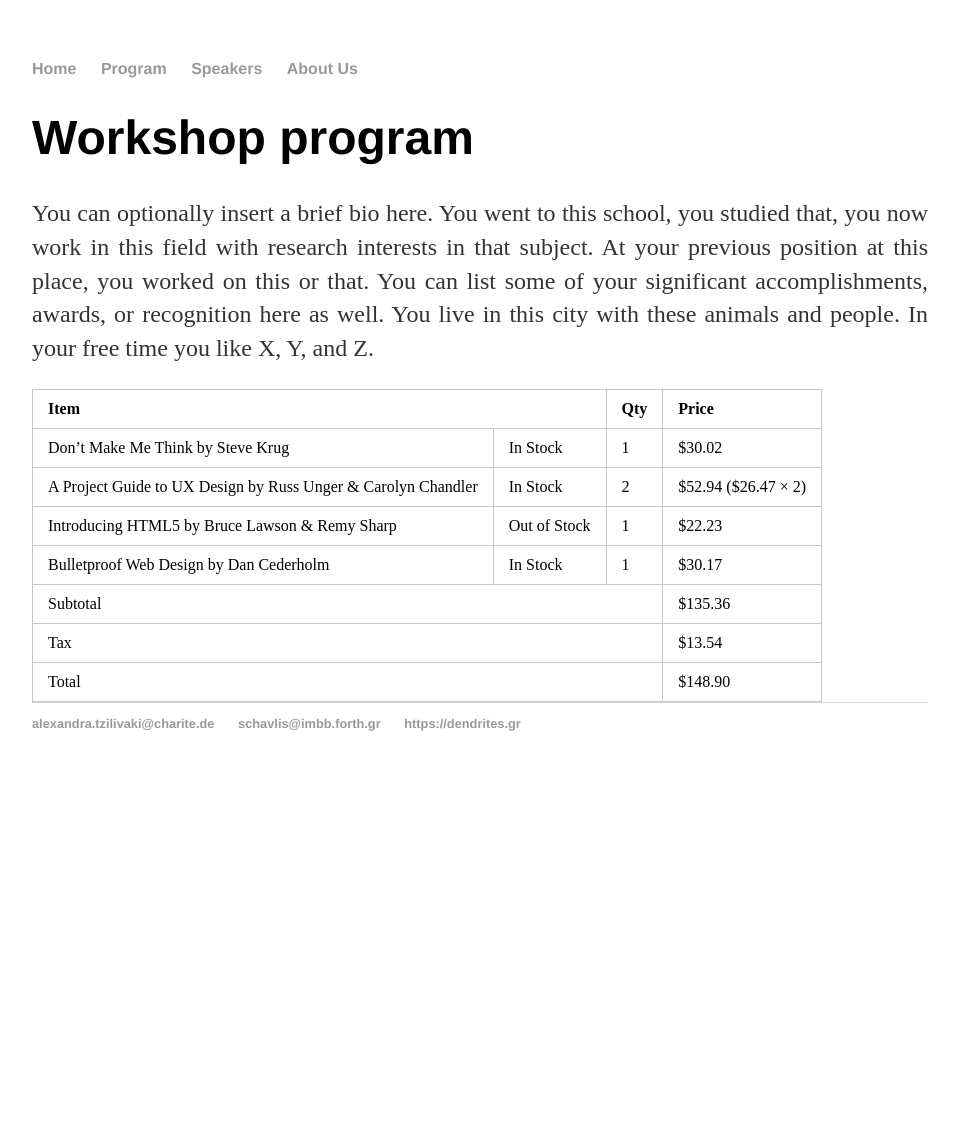
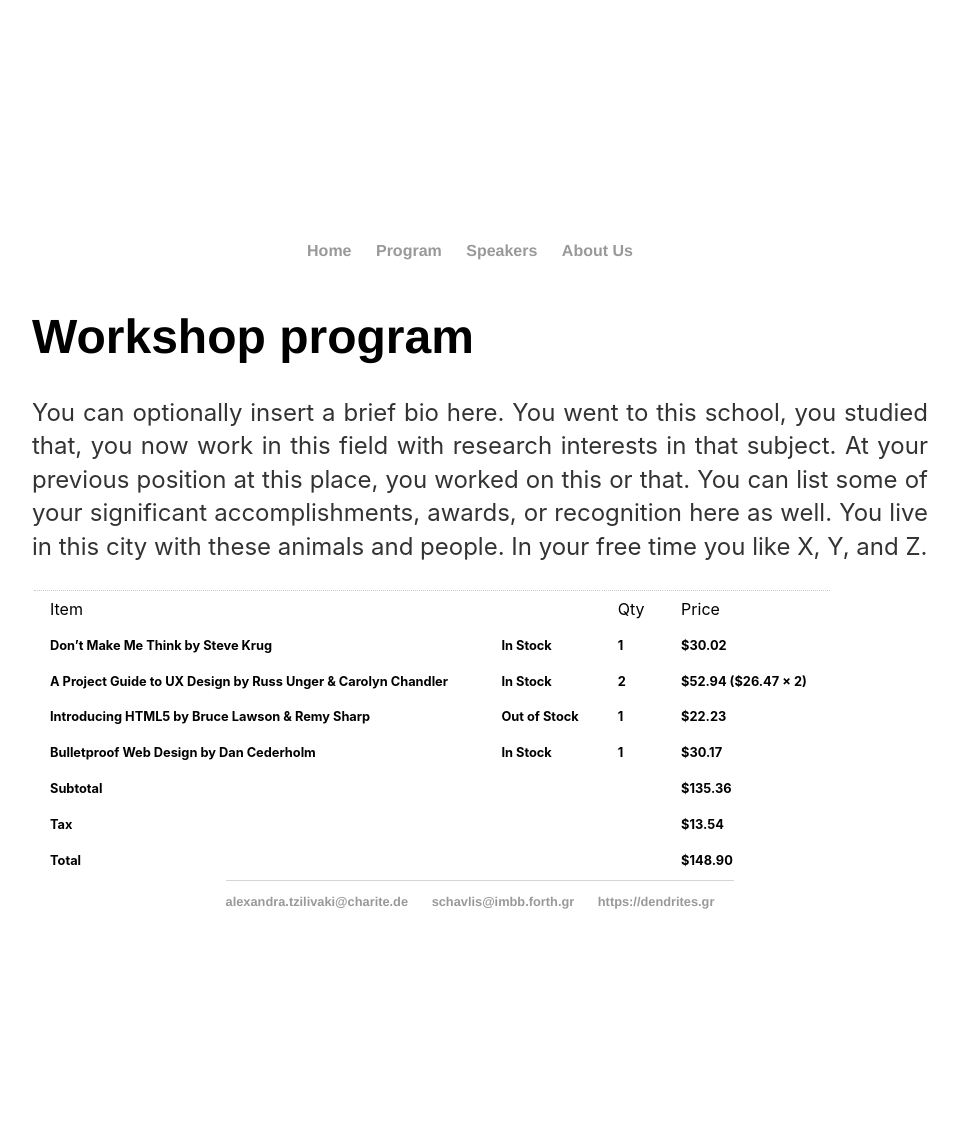
Before and after one commit to spirosChv/ocns2021interneurons, a Jekyll site: the page built from speakers/index.html, in a window 1280 px wide. Shown: the whole page, without its empty margins (160-1119 px from the left). Built offline with Jekyll 4.4.1, drawn with Linux system fonts in a browser that asks for light colours; before the commit the page ends 900 px from its top, so only the background shows below that.

Commit message:
Update main.css

```diff
--- a/css/main.css
+++ b/css/main.css
@@ -50,14 +50,54 @@ div {
   text-justify: inter-word;
 }
 
+body {
+    display: flex;
+    align-items: center;
+    justify-content: center;
+    flex-direction: column;
+    min-height: 100vh;
+    padding: 4rem 0;
+    font-family: -system-ui, -apple-system, BlinkMacSystemFont, sans-serif;
+}
+
 table {
-  border-collapse: collapse;
+    width: 100%;
+    max-width: 50rem;
+
+    tr:nth-child(even) th {
+        color: #ccc;
+        font-weight: normal;
     }
+
     th,
     td {
-  border: 1px solid #c6c7cc;
-  padding: 10px 15px;
+        padding: 0.5rem 1rem;
     }
+
     th {
+        font-weight: normal;
+        border-top: thin dotted #ccc;
+    }
+
+    td {
+        font-size: 0.8rem;
         font-weight: bold;
+        line-height: 1.4;
+        border-radius: 0.2rem;
+        transition: opacity 0.3s ease;
     }
+
+    td > span {
+        font-size: 0.8em;
+        font-weight: normal;
+        display: block;
+        width: 100%;
+    }
+}
+
+.stage-earth {background-color: #FFA726};
+.stage-mercury {background-color: #9CCC65};
+.stage-venus {background-color: #FF8A65};
+.stage-mars {background-color: #B3E5FC};
+.stage-jupiter {background-color: #81D4FA};
+.stage-saturn {background-color: #26C6DA};
```
Lines whose indentation alone changed are shown as unchanged.
